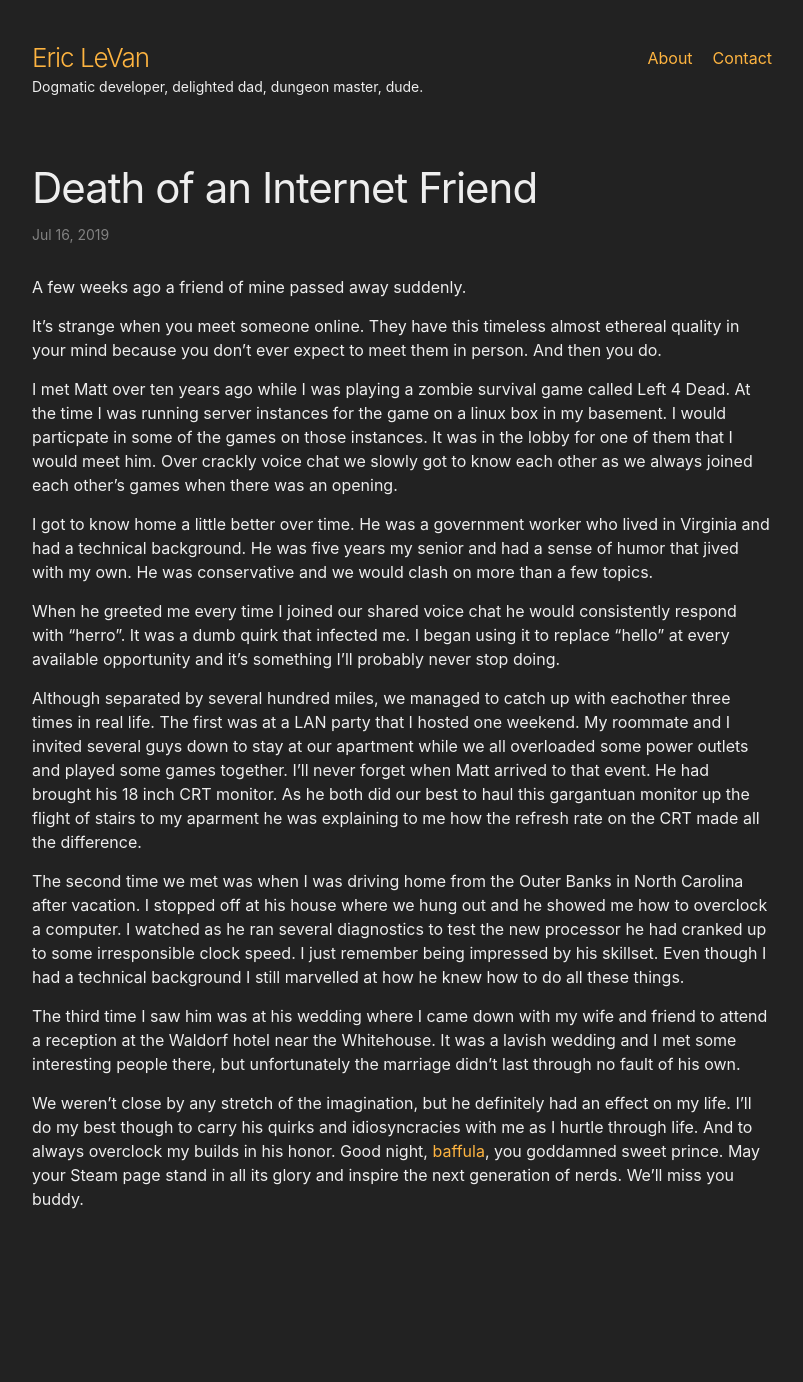
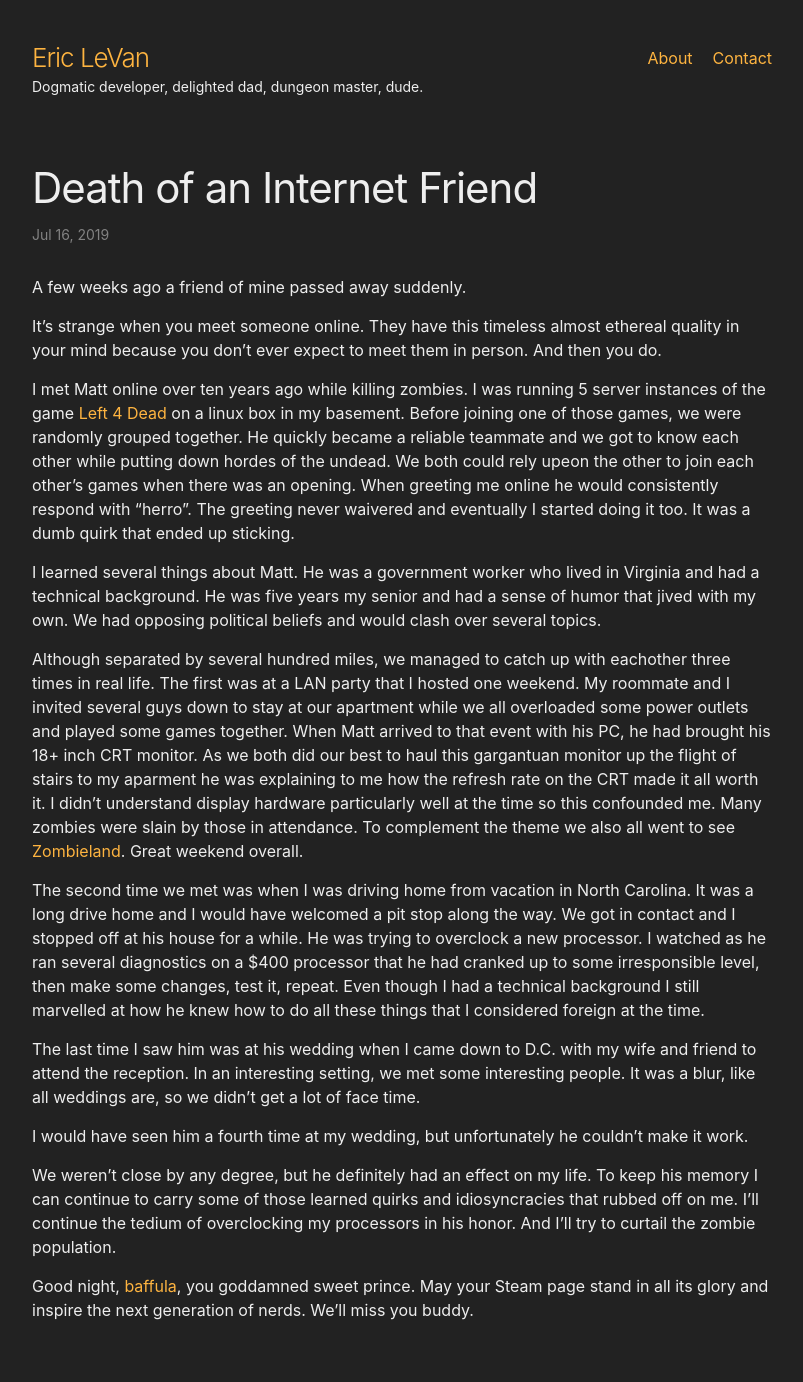
Before and after one commit to SuperStromboli/superstromboli.github.io, a Jekyll site: the page built from _posts/2019-07-16-death-of-an-internet-friend.md, in a window 1280 px wide. Shown: the whole page, without its empty margins (238-1041 px from the left). Built offline with Jekyll 4.4.1, drawn with Linux system fonts in a browser that asks for light colours; nearby versions of some CDN libraries; before the commit the page ends 1271 px from its top, so only the background shows below that.

Commit message:
edited death of an internet friend

```diff
--- a/_posts/2019-07-16-death-of-an-internet-friend.md
+++ b/_posts/2019-07-16-death-of-an-internet-friend.md
@@ -3,22 +3,24 @@ layout: post
 permalink: /death-of-an-internet-friend.html
 title:  "Death of an Internet Friend"
 date:   2019-07-16 10:32:07 -0500
-categories: death friend internet
+categories: death friend internet eulogy
 ---
 A few weeks ago a friend of mine passed away suddenly.
 
 It's strange when you meet someone online.  They have this timeless almost ethereal quality in your mind because you don't ever expect to meet them in person.  And then you do.
 
-I met Matt over ten years ago while I was playing a zombie survival game called Left 4 Dead.  At the time I was running server instances for the game on a linux box in my basement.  I would particpate in some of the games on those instances.  It was in the lobby for one of them that I would meet him.  Over crackly voice chat we slowly got to know each other as we always joined each other's games when there was an opening.
+I met Matt online over ten years ago while killing zombies.  I was running 5 server instances of the game [Left 4 Dead](https://en.wikipedia.org/wiki/Left_4_Dead){:target="_blank"} on a linux box in my basement.  Before joining one of those games, we were randomly grouped together.  He quickly became a reliable teammate and we got to know each other while putting down hordes of the undead.  We both could rely upeon the other to join each other's games when there was an opening.  When greeting me online he would consistently respond with "herro".  The greeting never waivered and eventually I started doing it too.  It was a dumb quirk that ended up sticking.
 
-I got to know home a little better over time.  He was a government worker who lived in Virginia and had a technical background.  He was five years my senior and had a sense of humor that jived with my own.  He was conservative and we would clash on more than a few topics.
+I learned several things about Matt.  He was a government worker who lived in Virginia and had a technical background.  He was five years my senior and had a sense of humor that jived with my own.  We had opposing political beliefs and would clash over several topics.
 
-When he greeted me every time I joined our shared voice chat he would consistently respond with "herro".  It was a dumb quirk that infected me.  I began using it to replace "hello" at every available opportunity and it's something I'll probably never stop doing.
+Although separated by several hundred miles, we managed to catch up with eachother three times in real life.  The first was at a LAN party that I hosted one weekend.  My roommate and I invited several guys down to stay at our apartment while we all overloaded some power outlets and played some games together.  When Matt arrived to that event with his PC, he had brought his 18+ inch CRT monitor.  As we both did our best to haul this gargantuan monitor up the flight of stairs to my aparment he was explaining to me how the refresh rate on the CRT made it all worth it.  I didn't understand display hardware particularly well at the time so this confounded me.  Many zombies were slain by those in attendance.  To complement the theme we also all went to see [Zombieland](https://www.imdb.com/title/tt1156398/){:target="_blank"}.  Great weekend overall.
 
-Although separated by several hundred miles, we managed to catch up with eachother three times in real life.  The first was at a LAN party that I hosted one weekend.  My roommate and I invited several guys down to stay at our apartment while we all overloaded some power outlets and played some games together.  I'll never forget when Matt arrived to that event.  He had brought his 18 inch CRT monitor.  As he both did our best to haul this gargantuan monitor up the flight of stairs to my aparment he was explaining to me how the refresh rate on the CRT made all the difference.
+The second time we met was when I was driving home from vacation in North Carolina.  It was a long drive home and I would have welcomed a pit stop along the way.  We got in contact and I stopped off at his house for a while.  He was trying to overclock a new processor.  I watched as he ran several diagnostics on a $400 processor that he had cranked up to some irresponsible level, then make some changes, test it, repeat.  Even though I had a technical background I still marvelled at how he knew how to do all these things that I considered foreign at the time.
 
-The second time we met was when I was driving home from the Outer Banks in North Carolina after vacation.  I stopped off at his house where we hung out and he showed me how to overclock a computer.  I watched as he ran several diagnostics to test the new processor he had cranked up to some irresponsible clock speed.  I just remember being impressed by his skillset.  Even though I had a technical background I still marvelled at how he knew how to do all these things.
+The last time I saw him was at his wedding when I came down to D.C. with my wife and friend to attend the reception.  In an interesting setting, we met some interesting people.  It was a blur, like all weddings are, so we didn't get a lot of face time.
 
-The third time I saw him was at his wedding where I came down with my wife and friend to attend a reception at the Waldorf hotel near the Whitehouse.  It was a lavish wedding and I met some interesting people there, but unfortunately the marriage didn't last through no fault of his own.
+I would have seen him a fourth time at my wedding, but unfortunately he couldn't make it work.
 
-We weren't close by any stretch of the imagination, but he definitely had an effect on my life.  I'll do my best though to carry his quirks and idiosyncracies with me as I hurtle through life.  And to always overclock my builds in his honor.  Good night, [baffula](https://steamcommunity.com/id/baffula){:target="_blank"}, you goddamned sweet prince.  May your Steam page stand in all its glory and inspire the next generation of nerds.  We'll miss you buddy.
+We weren't close by any degree, but he definitely had an effect on my life.  To keep his memory I can continue to carry some of those learned quirks and idiosyncracies that rubbed off on me.  I'll continue the tedium of overclocking my processors in his honor.  And I'll try to curtail the zombie population.
+
+Good night, [baffula](https://steamcommunity.com/id/baffula){:target="_blank"}, you goddamned sweet prince.  May your Steam page stand in all its glory and inspire the next generation of nerds.  We'll miss you buddy.
```
